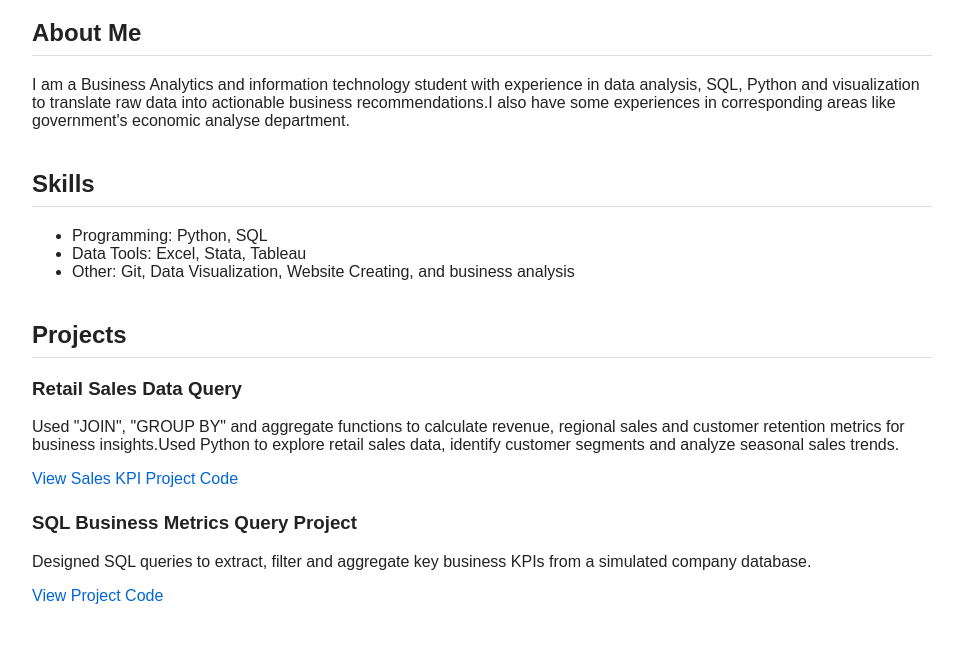
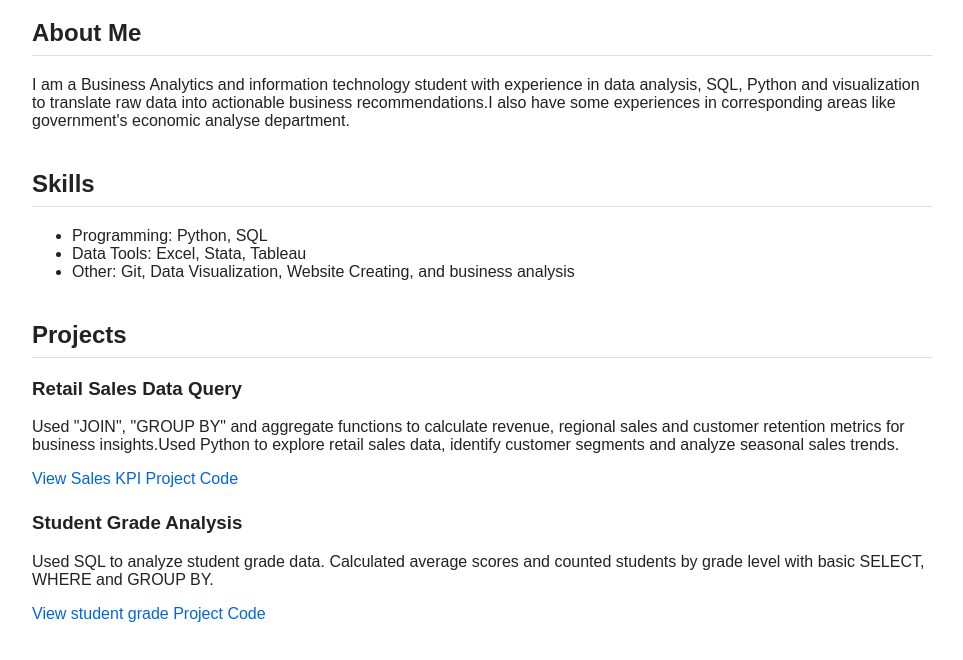
Before and after one commit to dd1343-gif/dd1343-gif.github.io, a plain HTML site: page index.html in a window 1280 px wide. Shown: the part 122-782 px from the top of the page, without its empty margins (158-1121 px from the left). Drawn offline with Linux system fonts and the light colour scheme.

Commit message:
Revise project details in index.html
Updated project section to replace SQL Business Metrics Query Project with Student Grade Analysis.

```diff
--- a/index.html
+++ b/index.html
@@ -37,7 +37,7 @@
         <p>I am a Business Analytics and information technology student with experience in data analysis, SQL, Python and visualization to translate raw data into actionable business recommendations.I also have some experiences in corresponding areas like government's economic analyse department.</p>
     </section>
 
-    <!-- Skills 板块 -->
+    <!-- Skills -->
     <section>
         <h2>Skills</h2>
         <ul>
@@ -47,7 +47,7 @@
         </ul>
     </section>
 
-    <!-- Projects：至少2个项目，你可以按需修改 -->
+    <!-- Projects-->
     <section>
         <h2>Projects</h2>
         <div>
@@ -56,9 +56,9 @@
             <a href="https://github.com/dd1343-gif/sql-sales-kpi-project">View Sales KPI Project Code</a>
         </div>
         <div style="margin-top:24px;">
-            <h3>SQL Business Metrics Query Project</h3>
-            <p>Designed SQL queries to extract, filter and aggregate key business KPIs from a simulated company database.</p>
-            <a href="https://github.com/dd1343-gif">View Project Code</a>
+            <h3>Student Grade Analysis</h3>
+            <p>Used SQL to analyze student grade data. Calculated average scores and counted students by grade level with basic SELECT, WHERE and GROUP BY.</p>
+            <a href="https://github.com/dd1343-gif/StudentGradeanalysis">View student grade Project Code</a>
         </div>
     </section>
 </body>
```
